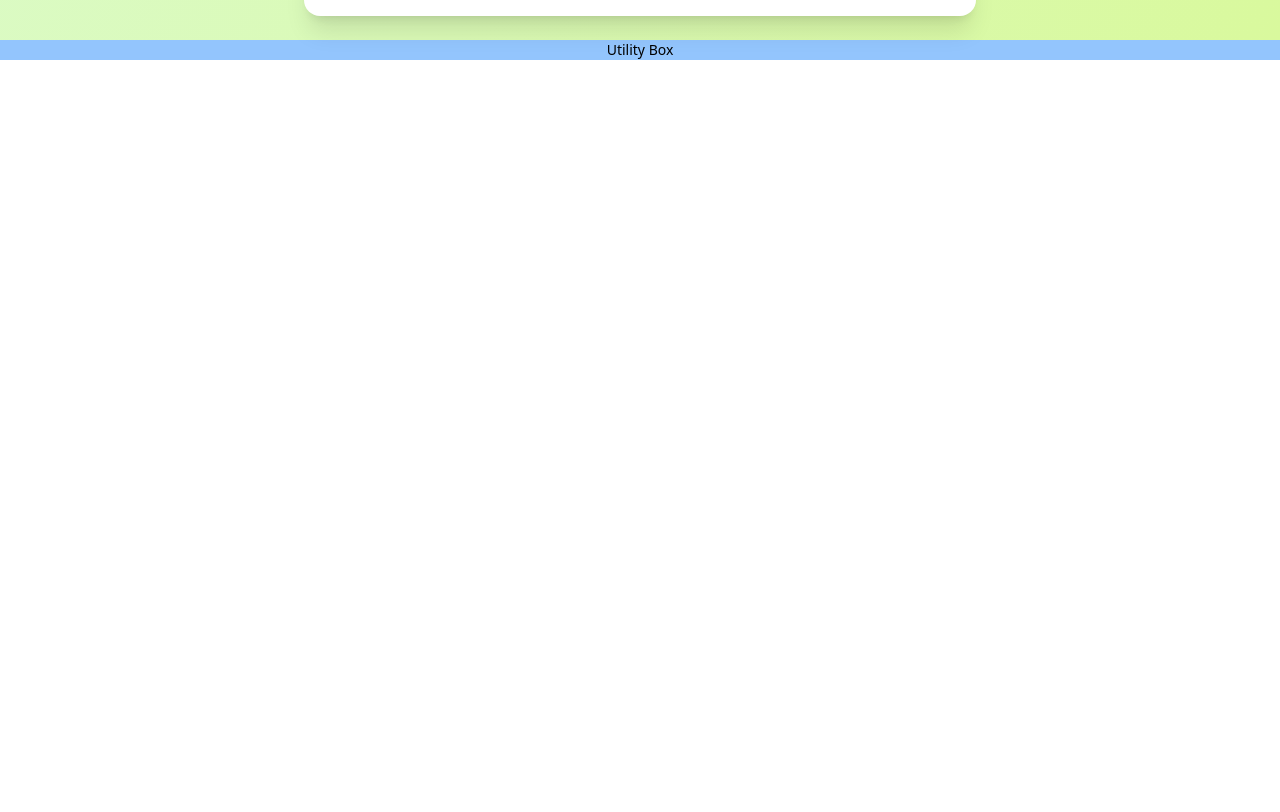
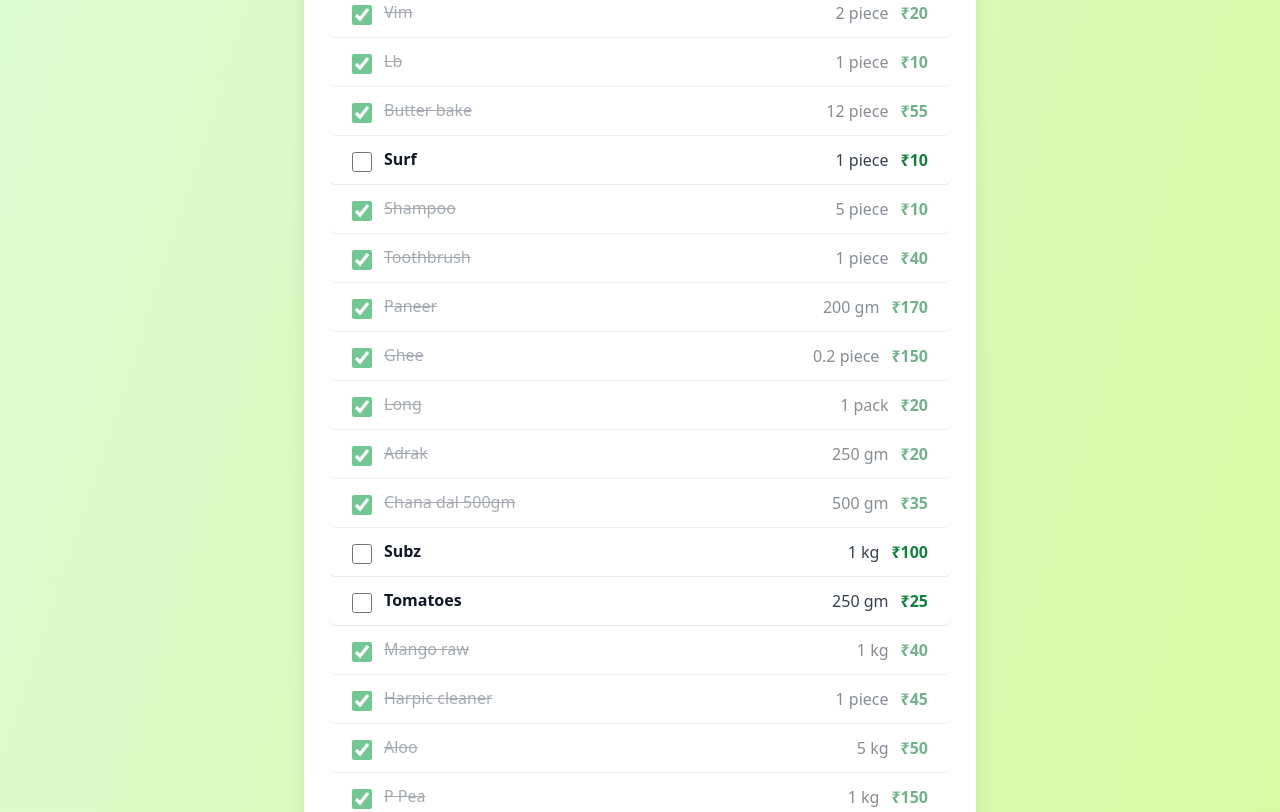
Before and after one commit to tarunkumarkushwaha/reactor-using-vite, a React (Vite) app: page /grocerylist in a window 1280 px wide. Shown: the part 2468-3280 px from the top of the page. Before the commit the page ends 2528 px from the top, so only its background shows below. Built offline with nearby package versions, Linux system fonts and the light colour scheme.

Commit message:
list updated

```diff
--- a/src/Components/GroceryList.jsx
+++ b/src/Components/GroceryList.jsx
@@ -46,6 +46,38 @@
         { name: "Sugar", price: 25, value: "kg", quantity: 1 / 2, checked: true },
         { name: "Besan", price: 60, value: "kg", quantity: 1 / 5, checked: true },
         { name: "Tea leaf", price: 25, value: "kg", quantity: 1 / 10, checked: true },
+        { name: "Coconut biscuit", price: 10, value: "piece", quantity: 1, checked: true },
+        { name: "Vim", price: 20, value: "piece", quantity: 2, checked: true },
+        { name: "Lb", price: 10, value: "piece", quantity: 1, checked: true },
+        { name: "Butter bake", price: 55, value: "piece", quantity: 12, checked: true },
+        { name: "Surf", price: 10, value: "piece", quantity: 1, checked: false },
+        { name: "Shampoo", price: 10, value: "piece", quantity: 5, checked: true },
+        { name: "Toothbrush", price: 40, value: "piece", quantity: 1, checked: true },
+        { name: "Paneer", price: 170, value: "kg", quantity: 1/5, checked: true },
+        { name: "Ghee", price: 150, value: "piece", quantity: 1/5, checked: true },
+        { name: "Long", price: 20, value: "pack", quantity: 1, checked: true },
+        { name: "Adrak", price: 20, value: "kg", quantity: 1 / 4, checked: true },
+        { name: "Chana dal 500gm", price: 35, value: "kg", quantity: 0.5, checked: true },
+        { name: "Subz", price: 100, value: "kg", quantity: 1, checked: false },
+        { name: "Tomatoes", price: 25, value: "kg", quantity: 1/4, checked: false },
+        { name: "Mango raw", price: 40, value: "kg", quantity: 1, checked: true },
+        { name: "Harpic cleaner", price: 45, value: "piece", quantity: 1, checked: true },
+        { name: "Aloo", price: 50, value: "kg", quantity: 5, checked: true },
+        { name: "P Pea", price: 150, value: "kg", quantity: 1, checked: true },
+        { name: "M", price: 250, value: "piece", quantity: 1, checked: true },
+        { name: "T", price: 400, value: "piece", quantity: 1, checked: true },
+        { name: "N", price: 150, value: "piece", quantity: 1, checked: false },
+        { name: "Medicine", price: 100, value: "piece", quantity: 1, checked: true },
+        { name: "Lemon", price: 10, value: "piece", quantity: 1, checked: true },
+        { name: "Fruit", price: 50, value: "kg", quantity: 1, checked: true },
+        { name: "Xtra", price: 35, value: "piece", quantity: 1, checked: true },
+        { name: "Dust pan", price: 25, value: "piece", quantity: 1, checked: true },
+        { name: "Recover", price: 720, value: "misc", quantity: 1, checked: true },
+        { name: "Deodorant", price: 150, value: "piece", quantity: 1, checked: true },
+        { name: "Belt", price: 80, value: "piece", quantity: 1, checked: true },
+        { name: "Onion", price: 50, value: "kg", quantity: 5, checked: true },
+        { name: "GumT", price: 20, value: "piece", quantity: 1, checked: false },
+        { name: "Rest money", price: 60, value: "misc", quantity: 1, checked: true }
     ];
     const [items, setItems] = useState(() => {
         const saved = localStorage.getItem("groceryItems");
@@ -159,8 +191,8 @@
                                 <span
                                     onClick={() => handleEdit(index)}
                                     className={`flex-1 cursor-pointer break-words leading-snug ${!item.checked
-                                            ? "text-gray-900 font-semibold"
-                                            : "line-through text-gray-500"
+                                        ? "text-gray-900 font-semibold"
+                                        : "line-through text-gray-500"
                                         }`}
                                 >
                                     {item.name}
```
